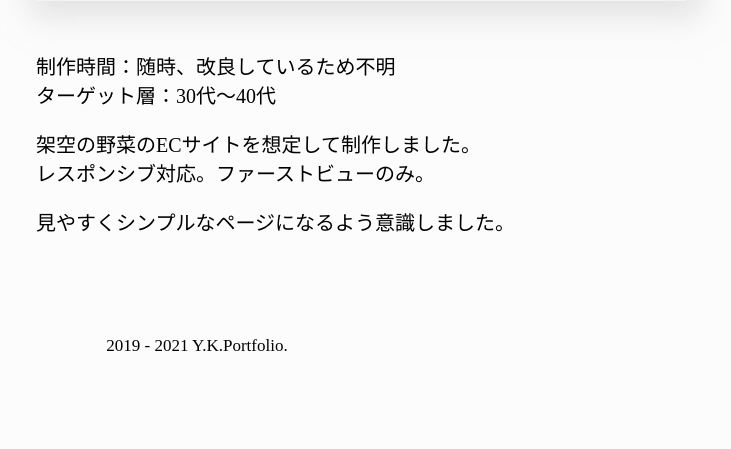
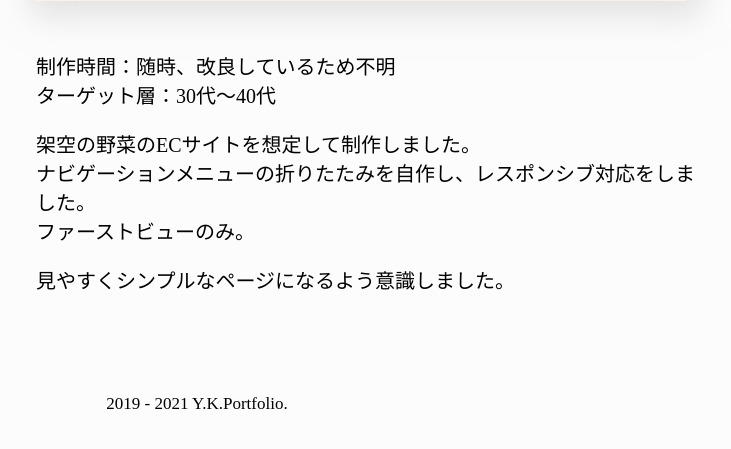
Before and after one commit to korisu07/Portfolio-Copy---test, a PHP site: page /oyasai.php in a window 1280 px wide. Shown: the part 1006-1455 px from the top of the page, without its empty margins (443-1174 px from the left). Before the commit the page ends 1357 px from the top, so only its background shows below. Run offline with PHP 8.4, Linux system fonts and the light colour scheme.

Commit message:
紹介文を更新

```diff
--- a/oyasai.php
+++ b/oyasai.php
@@ -39,7 +39,8 @@
               <p class="mb20">ターゲット層：30代～40代</p>
 
               <p>架空の野菜のECサイトを想定して制作しました。</p>
-              <p class="mb20">レスポンシブ対応。ファーストビューのみ。</p>
+              <p>ナビゲーションメニューの折りたたみを自作し、レスポンシブ対応をしました。</p>
+              <p class="mb20">ファーストビューのみ。</p>
 
               <p>見やすくシンプルなページになるよう意識しました。</p>
             </div>
```
